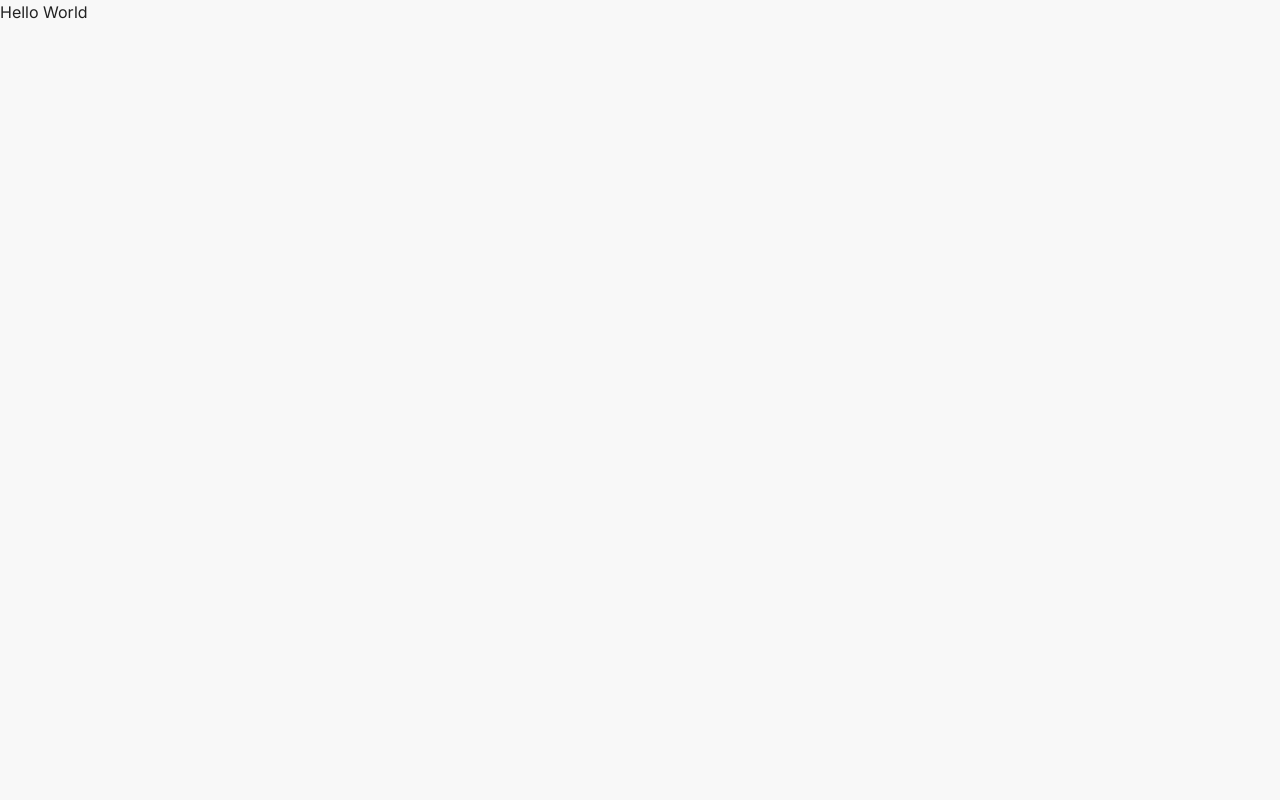
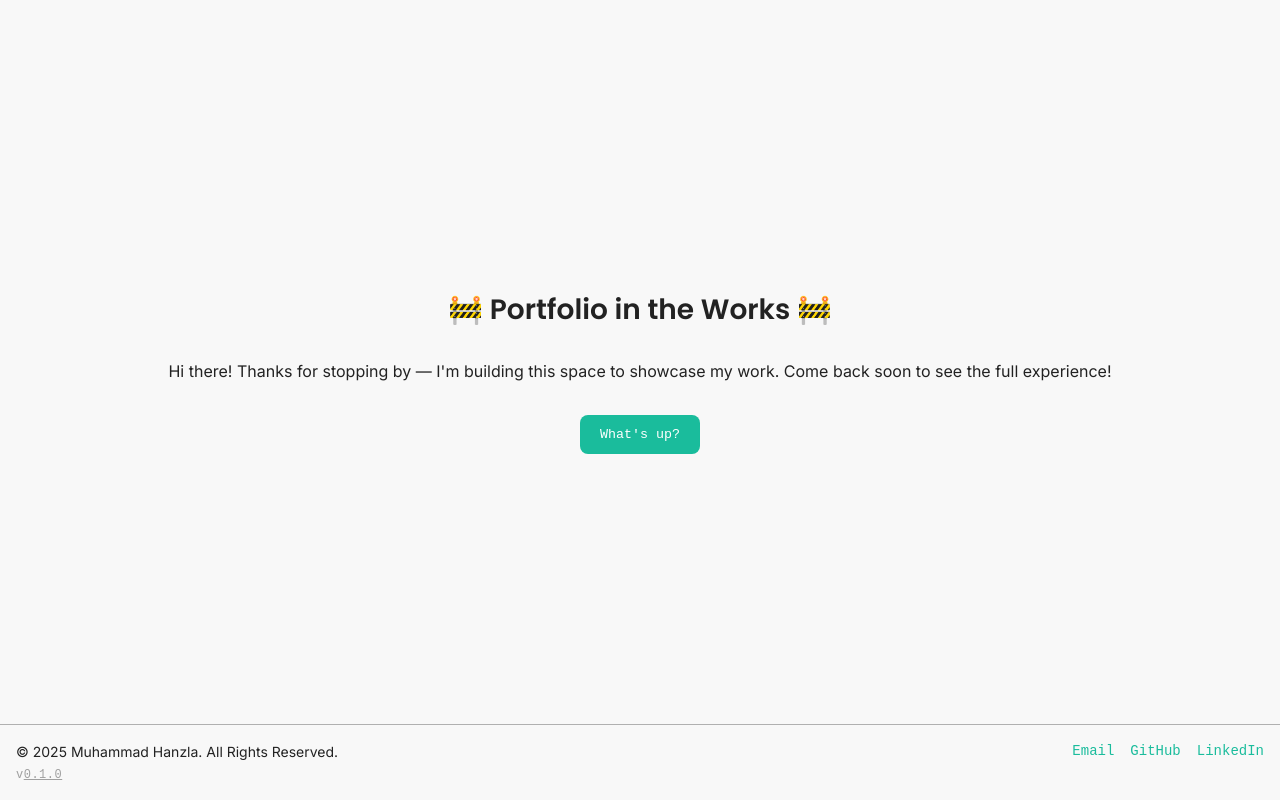
Before and after one commit to hanzala-h/hanzla-portfolio, a website built with Vite: page client/index.html in a window 1280 px wide. Built offline with nearby package versions, Linux system fonts and the light colour scheme; a web font is replaced by a local one.

Commit message:
feat(client): add minimal WIP landing page styling (closes #3)

```diff
--- a/client/index.html
+++ b/client/index.html
@@ -17,7 +17,60 @@
     />
   </head>
   <body>
-    <div id="app">Hello World</div>
+    <main class="main">
+      <h2 class="main__heading">🚧 Portfolio in the Works 🚧</h2>
+      <p class="main__text">
+        Hi there! Thanks for stopping by — I'm building this space to showcase
+        my work. Come back soon to see the full experience!
+      </p>
+
+      <button class="main__status__btn" data-tooltip="Still cooking 🍳">
+        What's up?
+      </button>
+    </main>
+
+    <footer class="footer">
+      <div class="footer__top">
+        <div class="footer__top__copy">
+          &copy; 2025 Muhammad Hanzla. All Rights Reserved.
+        </div>
+        <div class="footer__top__socials">
+          <a
+            href="mailto:sayhi.hanzla@gmail.com"
+            class="footer__top__socials__link"
+            aria-label="Send me an email"
+          >
+            Email
+          </a>
+
+          <a
+            href="https://github.com/hanzala-h"
+            class="footer__top__socials__link"
+            target="_blank"
+            rel="noopener noreferrer"
+            aria-label="Visit my GitHub profile"
+          >
+            GitHub
+          </a>
+
+          <a
+            href="https://www.linkedin.com/in/hanzalaa/"
+            class="footer__top__socials__link"
+            target="_blank"
+            rel="noopener noreferrer"
+            aria-label="Visit my LinkedIn profile"
+          >
+            LinkedIn
+          </a>
+        </div>
+      </div>
+      <div class="footer__bottom">
+        <p class="footer__bottom__version">
+          v<span class="footer__bottom__version__number">0.1.0</span>
+        </p>
+      </div>
+    </footer>
+
     <script type="module" src="/src/main.js"></script>
   </body>
 </html>
--- /dev/null
+++ b/client/src/scss/_footer.scss
@@ -0,0 +1,39 @@
+@use 'variables';
+
+.footer {
+  padding: variables.$space-2;
+  border-top: 1px solid variables.$color-neutral-2;
+  font-size: 14px;
+
+  &__top {
+    display: flex;
+    align-items: center;
+    justify-content: space-between;
+
+    &__socials {
+      display: flex;
+      gap: variables.$space-2;
+
+      &__link:hover {
+        text-decoration: underline;
+      }
+    }
+  }
+
+  &__bottom {
+    pointer-events: none;
+    font-size: 12px;
+    font-family: variables.$font-mono;
+    letter-spacing: variables.$ls-button;
+    color: variables.$color-neutral-3;
+
+    &__version {
+      margin: 0;
+      padding-top: 4px;
+
+      &__number {
+        text-decoration: underline;
+      }
+    }
+  }
+}
--- a/client/src/scss/_globals.scss
+++ b/client/src/scss/_globals.scss
@@ -6,6 +6,10 @@ body {
   line-height: variables.$lh-body;
   color: variables.$color-secondary;
   background-color: variables.$color-primary;
+  margin: 0;
+  min-height: 100vh;
+  display: flex;
+  flex-direction: column;
 }
 
 h1,
@@ -29,9 +33,13 @@ h3 {
   font-weight: 600;
 }
 
-a {
+a,
+button {
   font-family: variables.$font-mono;
   color: variables.$color-accent;
+}
+
+a {
   text-decoration: none;
   transition: color 0.2s ease-in-out;
 
@@ -45,3 +53,22 @@ a {
     color: variables.$color-accent-disabled;
   }
 }
+
+button {
+  cursor: pointer;
+  color: #fff;
+  background-color: variables.$color-accent;
+  border: none;
+  transition: background 0.3s ease;
+
+  &:hover {
+    background-color: variables.$color-accent-hover;
+  }
+  &:active {
+    background-color: variables.$color-accent-active;
+    scale: 0.95;
+  }
+  &:disabled {
+    background-color: variables.$color-accent-disabled;
+  }
+}
--- /dev/null
+++ b/client/src/scss/_landing.scss
@@ -0,0 +1,44 @@
+@use 'variables';
+
+body {
+  margin: 0;
+  min-height: 100vh;
+  display: flex;
+  flex-direction: column;
+  background-color: variables.$color-primary;
+  color: variables.$color-secondary;
+  font-family: variables.$font-body;
+}
+
+.main {
+  flex: 1; // fill remaining space
+  display: flex;
+  flex-direction: column;
+  justify-content: center;
+  align-items: center;
+  text-align: center;
+  padding: variables.$space-3;
+}
+
+.footer {
+  padding: variables.$space-2;
+  border-top: 1px solid variables.$color-neutral-2;
+  font-size: 14px;
+
+  .footer-top {
+    display: flex;
+    justify-content: space-between;
+    align-items: center;
+    margin-bottom: variables.$space-1;
+  }
+
+  .footer-bottom {
+    text-align: center;
+
+    .version {
+      font-size: 12px;
+      color: variables.$color-neutral-3;
+      letter-spacing: 0.5px;
+    }
+  }
+}
--- /dev/null
+++ b/client/src/scss/_main.scss
@@ -0,0 +1,45 @@
+@use 'variables';
+
+.main {
+  flex: 1;
+  display: flex;
+  flex-direction: column;
+  justify-content: center;
+  align-items: center;
+  text-align: center;
+  padding: variables.$space-3;
+
+  &__status__btn {
+    position: relative;
+    margin-top: variables.$space-2;
+    padding: 12px 20px;
+    font-weight: 500;
+    border: none;
+    border-radius: variables.$space-1;
+
+    &:hover {
+      cursor: progress;
+
+      &::after {
+        opacity: 1;
+      }
+    }
+
+    &::after {
+      content: attr(data-tooltip);
+      position: absolute;
+      bottom: 125%;
+      left: 50%;
+      transform: translateX(-50%);
+      background: variables.$color-secondary;
+      color: variables.$color-primary;
+      padding: 0.4rem 0.6rem;
+      font-size: 0.8rem;
+      border-radius: 0.5rem;
+      white-space: nowrap;
+      opacity: 0;
+      pointer-events: none;
+      transition: opacity 0.2s ease;
+    }
+  }
+}
--- a/client/src/scss/style.scss
+++ b/client/src/scss/style.scss
@@ -1,2 +1,4 @@
 @use 'resets';
 @use 'globals';
+@use 'main';
+@use 'footer';
```
